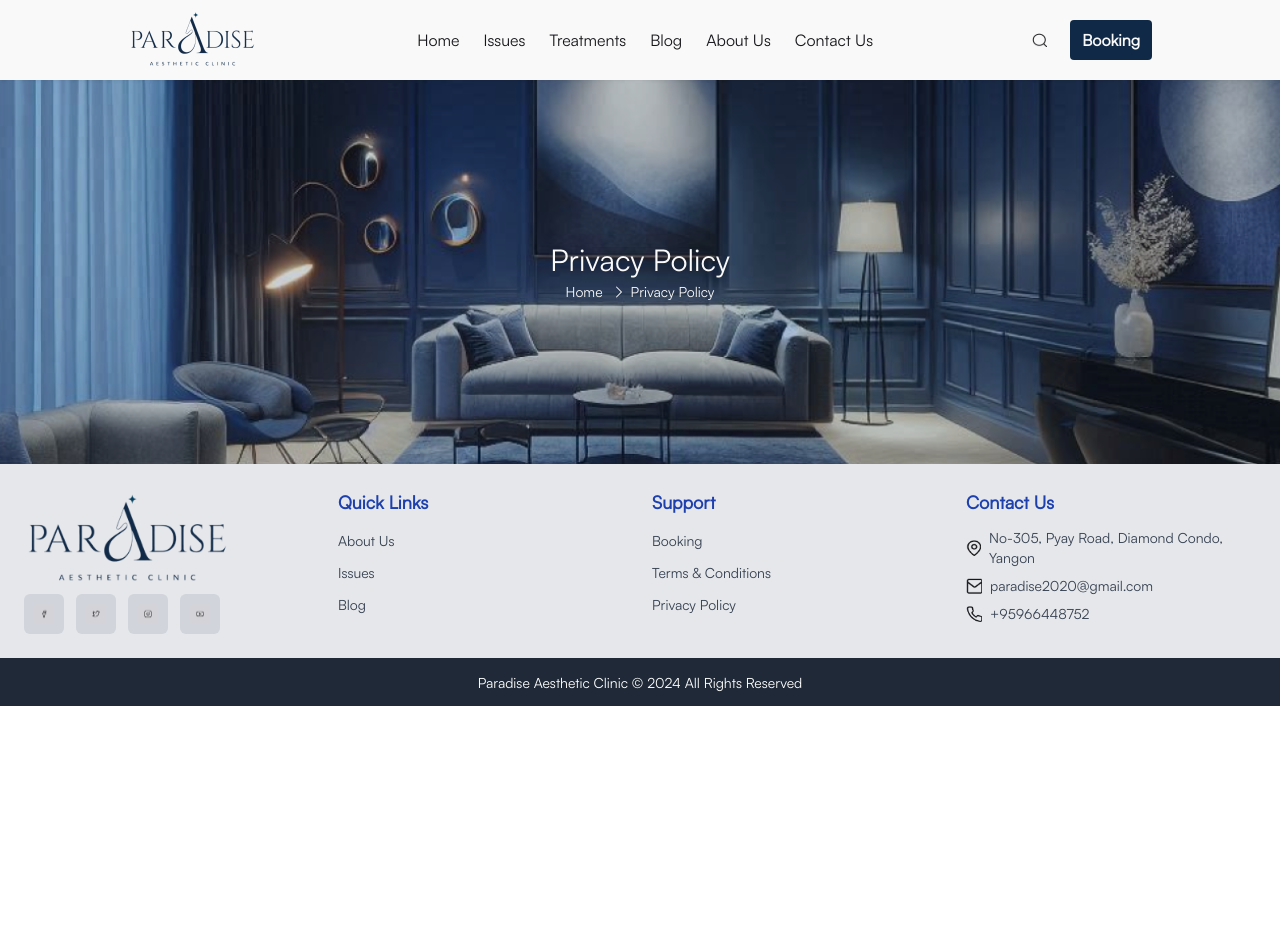
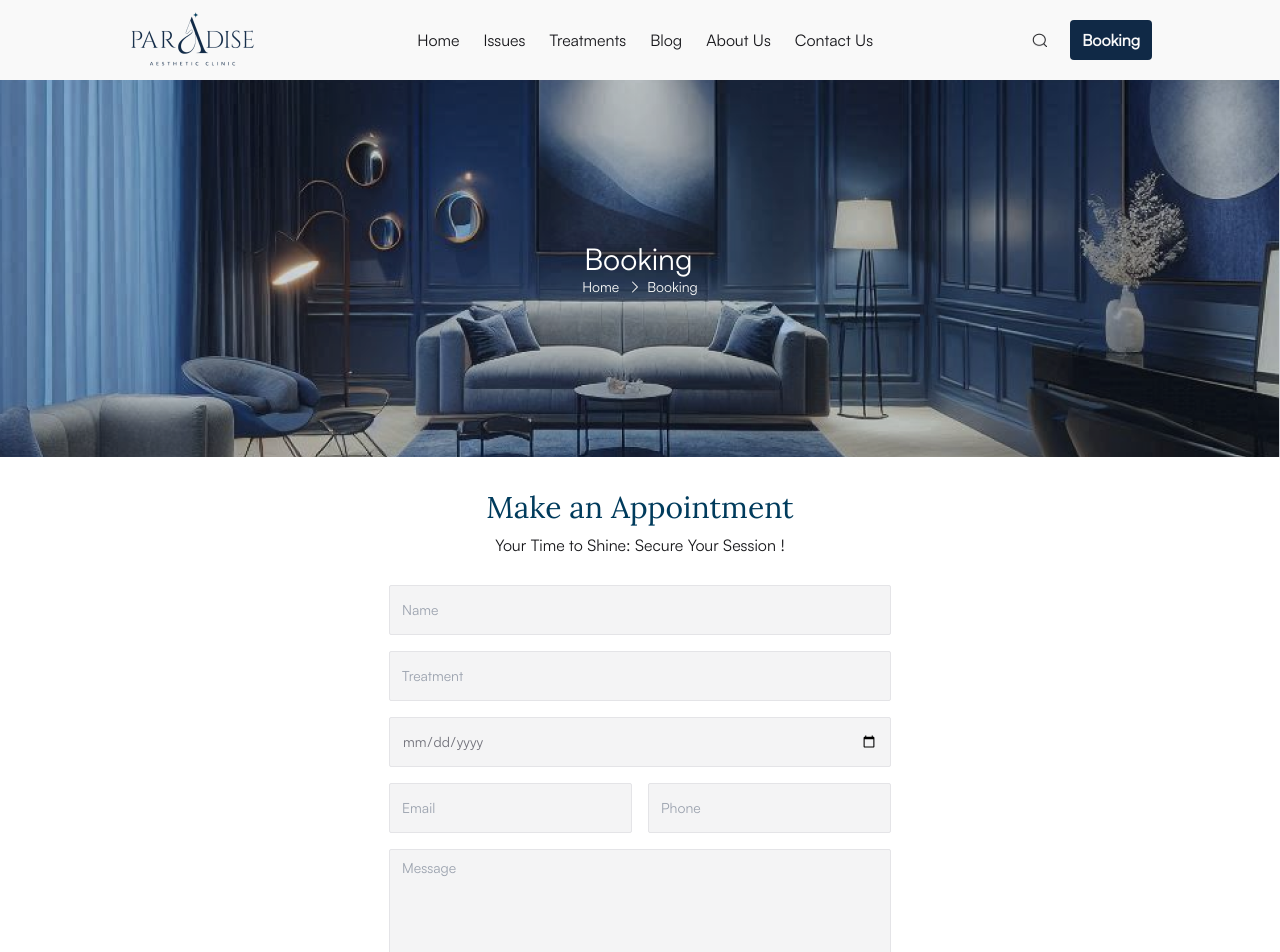
Before and after one commit to BoEain24/clinic_mc6, a React (Vite) app: page /booking in a window 1280 px wide. Shown: the top 952 px of the page. Before the commit the page ends 800 px from the top, so only its background shows below. Built offline with nearby package versions, Linux system fonts and the light colour scheme.

Commit message:
feat: add booking page

```diff
--- a/src/features/public/pages/Booking/Booking.jsx
+++ b/src/features/public/pages/Booking/Booking.jsx
@@ -1,10 +1,12 @@
 import React from "react";
 import HeroSection from "./components/HeroSection";
+import BookingFormSection from "./components/BookingFormSection";
 
 const Booking = () => {
   return (
     <main>
       <HeroSection />
+      <BookingFormSection />
     </main>
   );
 };
--- /dev/null
+++ b/src/features/public/pages/Booking/components/BookingForm.jsx
@@ -0,0 +1,63 @@
+import React from "react";
+
+const BookingForm = () => {
+  return (
+    <form className="px-[26px]">
+      <div className=" flex flex-col gap-4">
+        <div>
+          <input
+            className="h-[50px] border w-full px-3 py-2 rounded-sm text-sm border-zinc-200 bg-zinc-100 text-zinc-500 focus-ring-zinc-400 focus:border-zinc-400 "
+            type="text"
+            placeholder="Name"
+            required
+          />
+        </div>
+        <div>
+          <input
+            className="h-[50px] border w-full px-3 py-2 rounded-sm text-sm border-zinc-200 bg-zinc-100 text-zinc-500 focus-ring-zinc-400 focus:border-zinc-400 "
+            type="text"
+            placeholder="Treatment"
+            required
+          />
+        </div>
+        <div>
+          <input
+            className="h-[50px] border w-full px-3 py-2 rounded-sm text-sm border-zinc-200 bg-zinc-100 text-zinc-500 focus-ring-zinc-400 focus:border-zinc-400 "
+            type="date"
+            placeholder="Select Date"
+            required
+          />
+        </div>
+        <div className="flex items-center gap-4">
+          <input
+            className="h-[50px] border w-full px-3 py-2 rounded-sm text-sm border-zinc-200 bg-zinc-100 text-zinc-500 focus-ring-zinc-400 focus:border-zinc-400 "
+            type="email"
+            placeholder="Email"
+            required
+          />
+          <input
+            className="h-[50px] border w-full px-3 py-2 rounded-sm text-sm border-zinc-200 bg-zinc-100 text-zinc-500 focus-ring-zinc-400 focus:border-zinc-400 "
+            type="text"
+            placeholder="Phone"
+            required
+          />
+        </div>
+        <div>
+          <textarea
+            className="h-[150px] border w-full px-3 py-2 rounded-sm text-sm border-zinc-200 bg-zinc-100 text-zinc-500 focus-ring-zinc-400 focus:border-zinc-400 "
+            type="text"
+            placeholder="Message"
+            required
+          />
+        </div>
+        <div>
+          <button className="bg-[#102946] hover:bg-[#003B5C] duration-100 font-bold rounded-sm text-zinc-50 text-center w-full h-[50px]">
+            Book an Appointment
+          </button>
+        </div>
+      </div>
+    </form>
+  );
+};
+
+export default BookingForm;
--- /dev/null
+++ b/src/features/public/pages/Booking/components/BookingFormSection.jsx
@@ -0,0 +1,20 @@
+import React from "react";
+import BookingForm from "./BookingForm";
+
+const BookingFormSection = () => {
+  return (
+    <section className="pb-11">
+      <div className="px-12 py-8 mx-auto max-w-[650px]">
+        <h3 className="font-custom text-3xl text-center text-[#003B5C] mb-2">
+          Make an Appointment
+        </h3>
+        <p className="text-zinc-900 text-center mb-7 ">
+          Your Time to Shine: Secure Your Session !
+        </p>
+        <BookingForm />
+      </div>
+    </section>
+  );
+};
+
+export default BookingFormSection;
--- a/src/features/public/pages/Booking/components/HeroSection.jsx
+++ b/src/features/public/pages/Booking/components/HeroSection.jsx
@@ -1,19 +1,18 @@
 import React from "react";
 import Breadcrumb from "./Breadcrumb";
-import backgroundImage from "../image/image (2).png";
+import backgroundImage from "../../../../../assets/images/hero-&-banner-img/banner.png";
 
 const HeroSection = () => {
   return (
-    <section className="flex flex-col items-center justify-center h-96 relative">
-      <img
-        src={backgroundImage}
-        className="w-full h-full object-cover absolute top-0 left-0 -z-10"
-      />
-      <div className=" flex flex-col items-center justify-center gap-1">
-        <h3 className=" text-zinc-50 text-3xl font-medium">
-          Privacy Policy
-        </h3>
-        <Breadcrumb currentPageTitle={"Privacy Policy"} />
+    <section>
+      <div
+        className="w-full h-[377px] bg-cover bg-bottom flex justify-center items-center"
+        style={{ backgroundImage: `url(${backgroundImage})` }}
+      >
+        <div className="text-white z-10 ">
+          <h1 className="text-3xl pl-0.5">Booking</h1>
+          <Breadcrumb currentPageTitle={"Booking"} />
+        </div>
       </div>
     </section>
   );
```
Also changed, not shown: src/features/public/pages/Booking/image/image (2).png (deleted).
